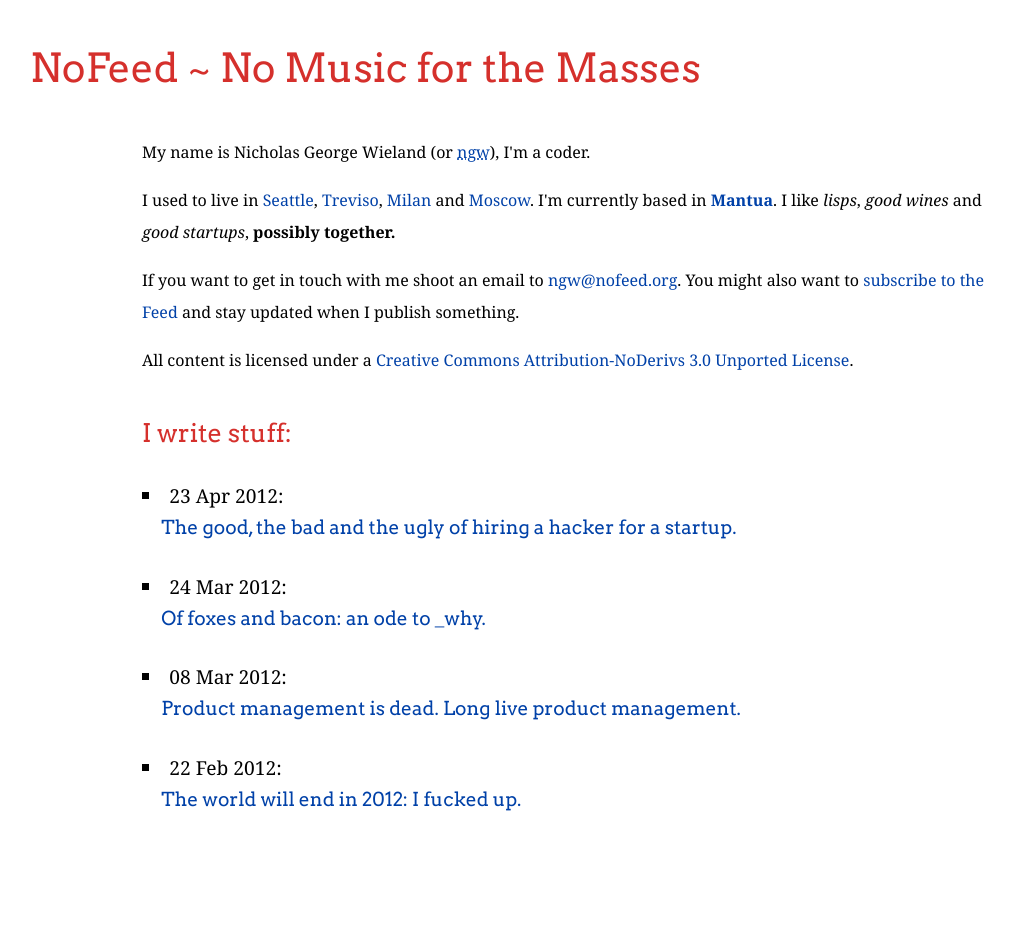
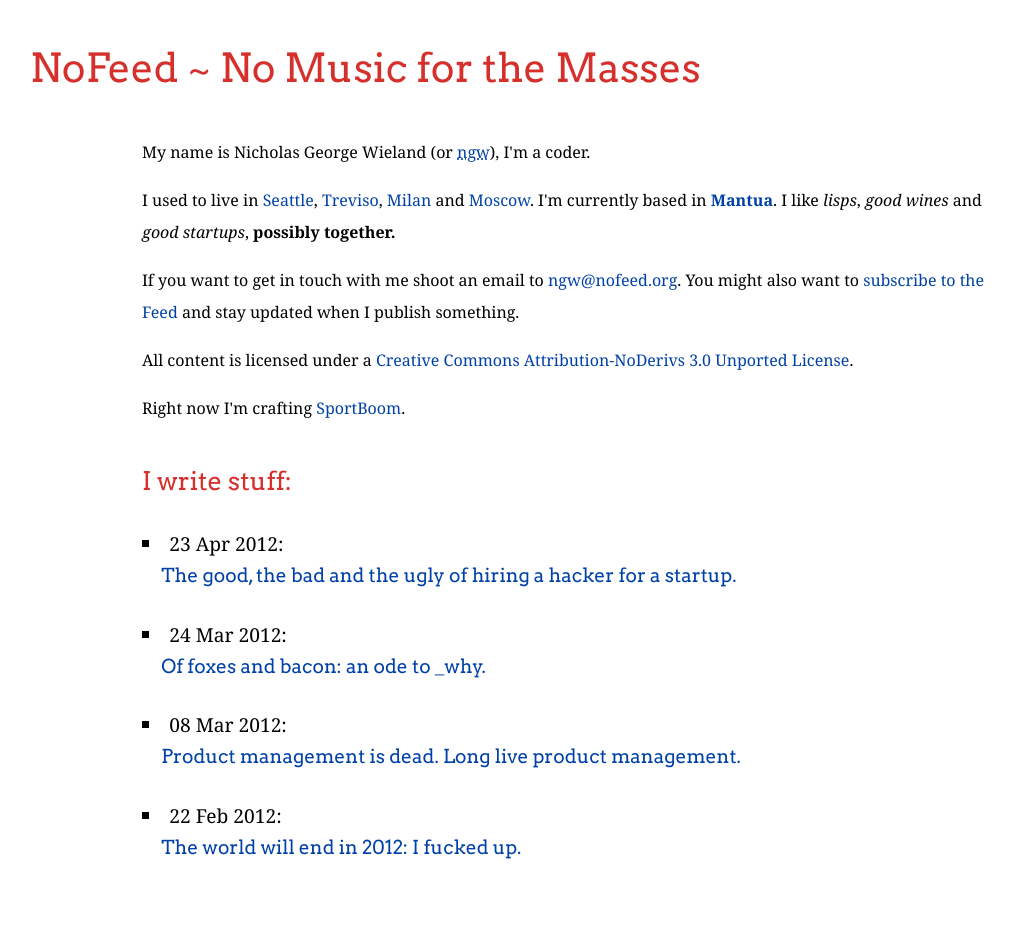
Before and after one commit to ngw/ngw.github.io, a Jekyll site: the page built from index.html, in a window 1280 px wide. Shown: the whole page, without its empty margins (50-1064 px from the left). Built offline with Jekyll 4.4.1, drawn with Linux system fonts in a browser that asks for light colours; some web fonts are replaced; before the commit the page ends 900 px from its top, so only the background shows below that; some of the changed lines change nothing that is shown.

Commit message:
Removing hellobar and adding sportboom.

```diff
--- a/_layouts/default.html
+++ b/_layouts/default.html
@@ -30,10 +30,6 @@
 
   {{ content }}
 
-  <script type="text/javascript" src="//www.hellobar.com/hellobar.js"></script>
-  <script type="text/javascript">
-      new HelloBar(33423,54970);
-  </script>
 <body>
 
 </html>
--- a/index.html
+++ b/index.html
@@ -13,6 +13,7 @@ description: "Nicholas George Wieland (ngw) personal website. I write my stuff a
   <p>I used to live in <a href="http://en.wikipedia.org/wiki/Seattle">Seattle</a>, <a href="http://en.wikipedia.org/wiki/Treviso">Treviso</a>, <a href="http://en.wikipedia.org/wiki/Milan">Milan</a>  and <a href="http://en.wikipedia.org/wiki/Moscow">Moscow</a>. I'm currently based in <a href="http://en.wikipedia.org/wiki/Mantua" itemprop="homeLocation"><strong>Mantua</strong></a>. I like <em>lisps</em>, <em>good wines</em> and <em>good startups</em>, <strong>possibly together.</strong></p>
   <p>If you want to get in touch with me shoot an email to <a href="mailto:ngw@nofeed.org" itemprop="email">ngw@nofeed.org</a>. You might also want to <a href="http://feeds.feedburner.com/nofeed">subscribe to the Feed</a> and stay updated when I publish something.</p>
   <p>All content is licensed under a <a href="http://creativecommons.org/licenses/by-nd/3.0/">Creative Commons Attribution-NoDerivs 3.0 Unported License</a>.</p>
+  <p>Right now I'm crafting <a href="http://www.sportboom.it">SportBoom</a>.</p>
 </section>
 
 <section id="essays">
```
